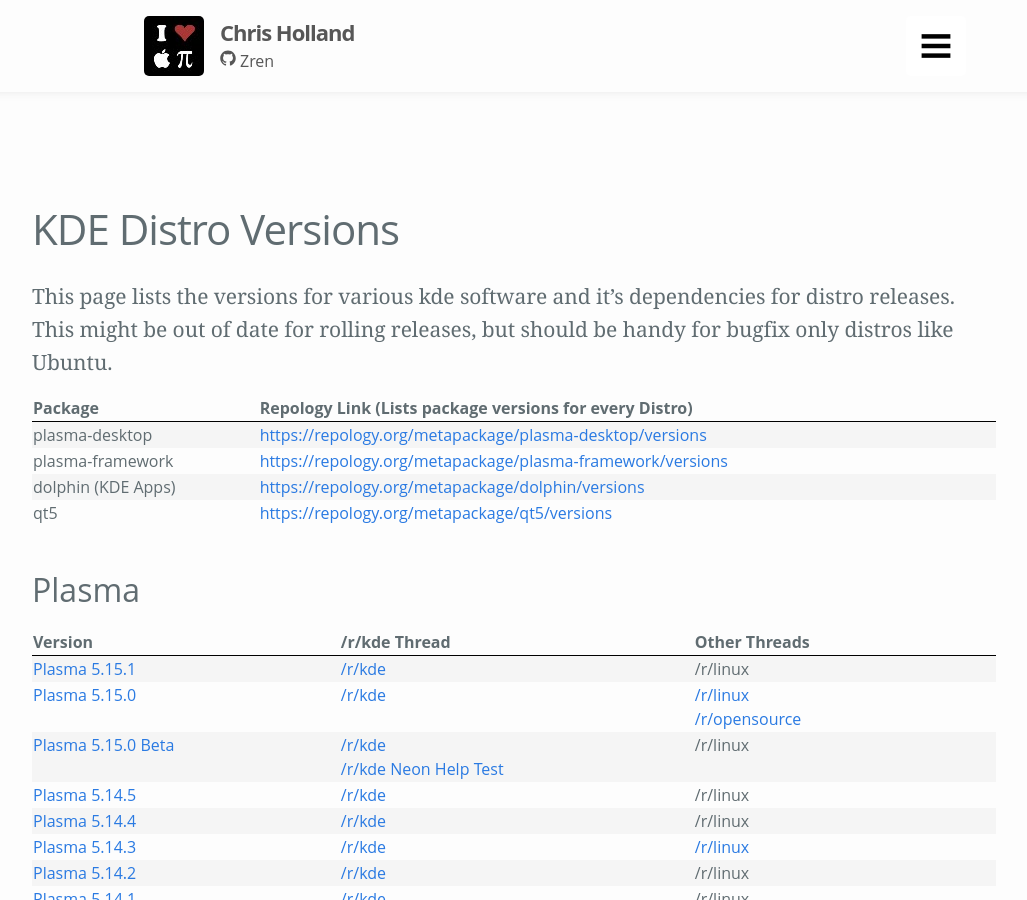
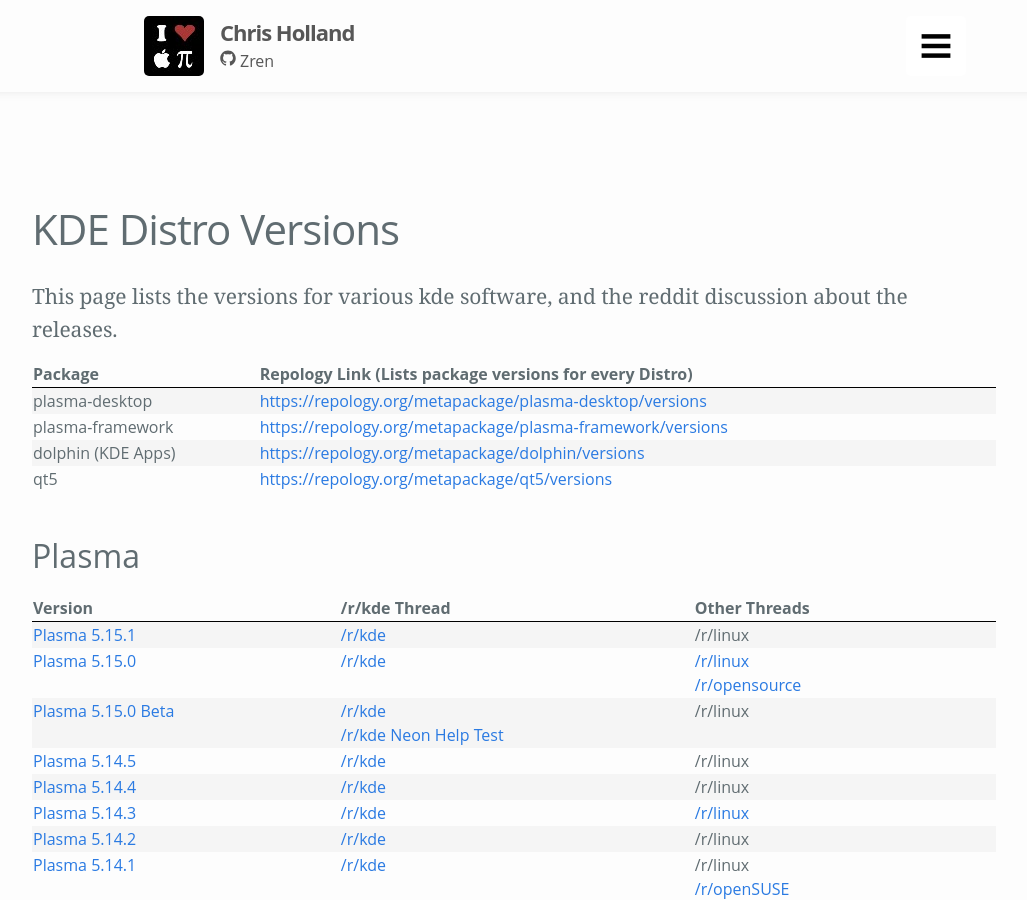
Before and after one commit to Zren/zren.github.io, a Jekyll site: the page built from kde_versions.md, in a window 1280 px wide and 900 px high. Shown: the whole window, without its empty margins (126-1153 px from the left). Built offline with Jekyll 4.4.1, drawn with Linux system fonts in a browser that asks for light colours.

Commit message:
Update page summary.

```diff
--- a/kde_versions.md
+++ b/kde_versions.md
@@ -4,7 +4,7 @@
 permalink: /kde/versions/
 ---
 
-This page lists the versions for various kde software and it's dependencies for distro releases. This might be out of date for rolling releases, but should be handy for bugfix only distros like Ubuntu.
+This page lists the versions for various kde software, and the reddit discussion about the releases.
 
 <style type="text/css">
 .table thead th,
```
